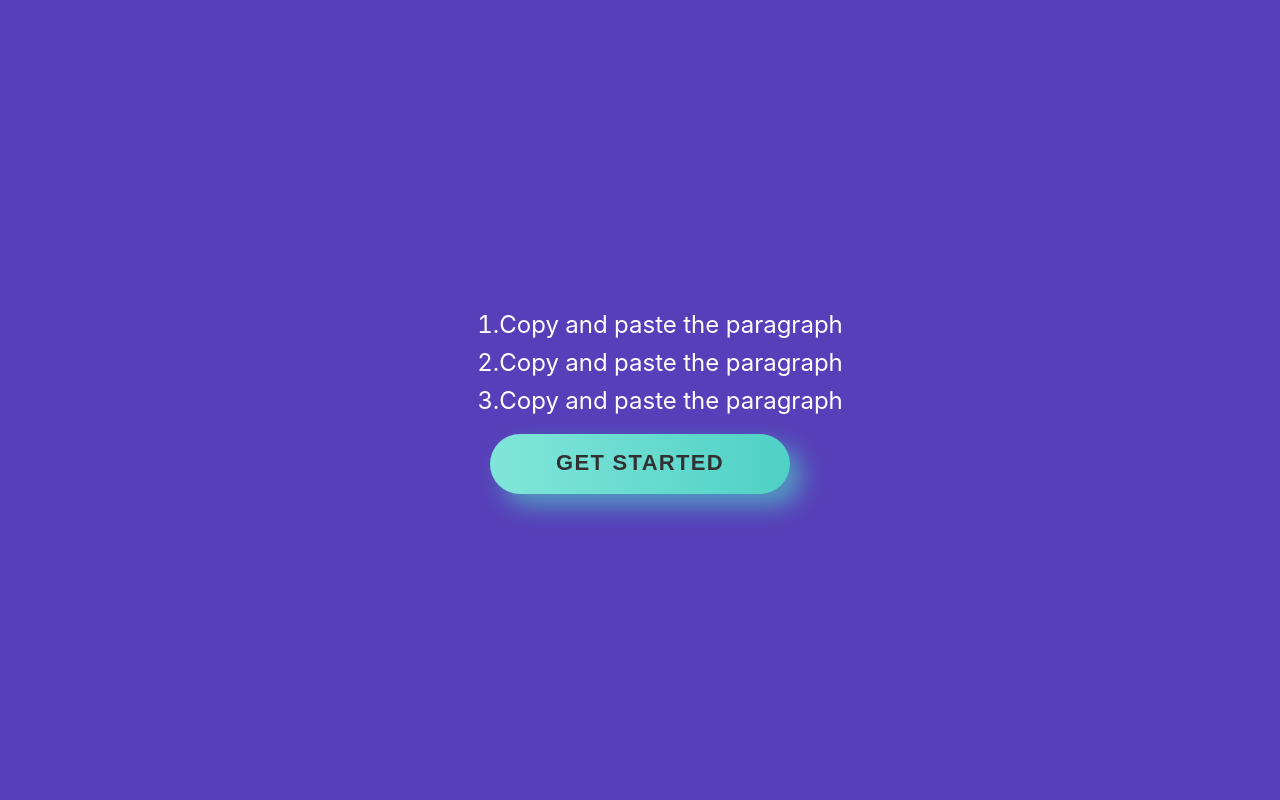
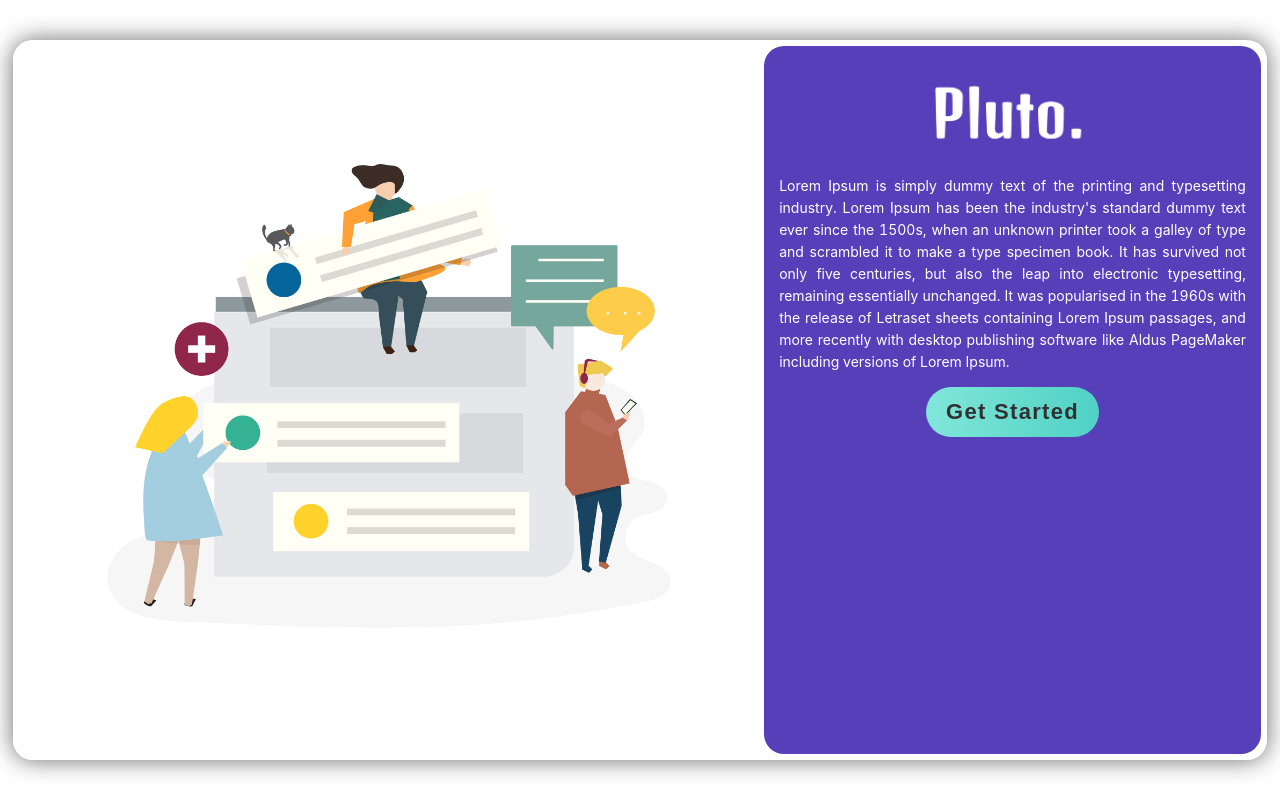
Before and after one commit to SathishSaminathan/pluto, a React (Create React App) app: page / in a window 1280 px wide. Built offline with nearby package versions, Linux system fonts and the light colour scheme.

Commit message:
commit for design

```diff
--- a/src/assets/images/index.js
+++ b/src/assets/images/index.js
@@ -1,3 +1,4 @@
 export const Images = {
   getStarted: require("./getStarted.png"),
+  logo: require("./logo.png"),
 };
--- a/src/constants/ThemeConstants.js
+++ b/src/constants/ThemeConstants.js
@@ -1,3 +1,4 @@
 export const colors = {
   primaryThemeColor: "#573FB9",
+  lightGrey: "#C6CED0",
 };
--- a/src/constants/_ThemeConstants.scss
+++ b/src/constants/_ThemeConstants.scss
@@ -11,4 +11,5 @@ $cardColorPink: #d74680;
 $cardColorSpan: #3c4761;
 $textColor: "#3d5170";
 $darkBlue: "#70bff8";
+$lightGrey:#C6CED0;
 $lightBlue: "#a8e3f3";
--- a/src/screens/GetStarted.js
+++ b/src/screens/GetStarted.js
@@ -1,23 +1,54 @@
 import React from "react";
+import { Row, Col } from "antd";
+import TextArea from "antd/lib/input/TextArea";
+import LottieComponent from "components/shared/LottieComponent";
+import LottieFile from "assets/lottie";
 import "../style.scss";
+import { Images } from "assets/images";
 
 const GetStarted = (props) => {
   console.log("props", props);
   return (
-    <div className="getStartedContainer">
-      <div className="getStarted">
-        <ul className="list">
-          <li>1.Copy and paste the paragraph</li>
-          <li>2.Copy and paste the paragraph</li>
-          <li>3.Copy and paste the paragraph</li>
-        </ul>
-        <div className="wrap">
-          <button className="button" onClick={() => props.history.push("/home")}>
-            Get Started
-          </button>
-        </div>
-      </div>
-    </div>
+    <Row className="getStartedContainer">
+      <Col style={{ width: "98%" }}>
+        <Row className="homeContainer">
+          <Col className="left">
+            <img src={Images.getStarted} />
+          </Col>
+          <Col className="right">
+            <Row>
+              <Col xl={24} style={{ padding: 15 }}>
+                <Col xl={24}>
+                  <img src={Images.logo} />
+                </Col>
+                <Col xl={24}>
+                  <p>
+                    Lorem Ipsum is simply dummy text of the printing and
+                    typesetting industry. Lorem Ipsum has been the industry's
+                    standard dummy text ever since the 1500s, when an unknown
+                    printer took a galley of type and scrambled it to make a
+                    type specimen book. It has survived not only five centuries,
+                    but also the leap into electronic typesetting, remaining
+                    essentially unchanged. It was popularised in the 1960s with
+                    the release of Letraset sheets containing Lorem Ipsum
+                    passages, and more recently with desktop publishing software
+                    like Aldus PageMaker including versions of Lorem Ipsum.
+                  </p>
+                </Col>
+                <Col>
+                  <button
+                    className="button"
+                    onClick={() => props.history.push("/home")}
+                  >
+                    Get Started
+                  </button>
+                </Col>
+              </Col>
+            </Row>
+          </Col>
+        </Row>
+      </Col>
+    </Row>
   );
 };
 
--- a/src/screens/Home.js
+++ b/src/screens/Home.js
@@ -1,11 +1,15 @@
 import React, { Component } from "react";
-import { Row, Col, Button } from "antd";
+import { Row, Col } from "antd";
 import TextArea from "antd/lib/input/TextArea";
 import LottieComponent from "components/shared/LottieComponent";
 import LottieFile from "assets/lottie";
+import { Images } from "assets/images";
 
 export default class Home extends Component {
-  state = { isStopped: true, isPaused: false };
+  constructor(props) {
+    super(props);
+    this.state = { isStopped: true, isPaused: false, answer: null };
+  }
 
   stopAnimation = () => {
     this.setState({
@@ -16,6 +20,19 @@ export default class Home extends Component {
   startAnimation = () => {
     this.setState({ isStopped: false, isPaused: false });
     setTimeout(() => {
+      this.setState({
+        answer: `Lorem Ipsum is simply dummy text of the printing and
+        typesetting industry. Lorem Ipsum has been the industry's
+        standard dummy text ever since the 1500s, when an unknown
+        printer took a galley of type and scrambled it to make a
+        type specimen book. It has survived not only five
+        centuries, but also the leap into electronic typesetting,
+        remaining essentially unchanged. It was popularised in the
+        1960s with the release of Letraset sheets containing Lorem
+        Ipsum passages, and more recently with desktop publishing
+        software like Aldus PageMaker including versions of Lorem
+        Ipsum.`,
+      });
       this.stopAnimation();
     }, 5000);
   };
@@ -23,13 +40,14 @@ export default class Home extends Component {
     this.stopAnimation();
   }
   render() {
+    const { answer } = this.state;
     return (
       <Row className="home">
         <Col style={{ width: "98%" }}>
           <Row className="homeContainer">
             <Col className="left">
               <Col className="cont">
-                <span className="logoName">Pluto</span>
+                <img src={Images.logo} style={{ width: "40%" }} />
               </Col>
               <Col className="cont">
                 <Col className="title">Training data</Col>
@@ -40,7 +58,7 @@ export default class Home extends Component {
                   <TextArea
                     className="textArea"
                     placeholder="feed your data"
-                    autoSize={{ minRows: 13, maxRows: 13 }}
+                    autoSize={{ minRows: 10, maxRows: 10 }}
                   />
                 </Col>
               </Col>
@@ -94,19 +112,7 @@ export default class Home extends Component {
                     <span className="answerTitle">Answer</span>
                   </Col>
                   <Col xl={24}>
-                    <p className="answer">
-                      Lorem Ipsum is simply dummy text of the printing and
-                      typesetting industry. Lorem Ipsum has been the industry's
-                      standard dummy text ever since the 1500s, when an unknown
-                      printer took a galley of type and scrambled it to make a
-                      type specimen book. It has survived not only five
-                      centuries, but also the leap into electronic typesetting,
-                      remaining essentially unchanged. It was popularised in the
-                      1960s with the release of Letraset sheets containing Lorem
-                      Ipsum passages, and more recently with desktop publishing
-                      software like Aldus PageMaker including versions of Lorem
-                      Ipsum.
-                    </p>
+                    {answer && <p className="answer">{answer}</p>}
                   </Col>
                 </Col>
               </Row>
--- a/src/style.scss
+++ b/src/style.scss
@@ -1,8 +1,11 @@
 @import "./constants/_ThemeConstants.scss";
 
 $border_radius: 20px;
+$button_width: 150;
+$button_height: 40;
+
 .getStartedContainer {
-  background-color: $primaryThemeColor;
+  background-color: white;
   height: 100vh;
   width: 100%;
   display: flex;
@@ -10,12 +13,22 @@ $border_radius: 20px;
   justify-content: center;
   // background-image: url('./assets/images/getStarted.png');
   background-size: contain;
-  .getStarted {
-    .list {
-      li {
+  .homeContainer {
+    background-color: white;
+    .left {
+      background-color: white;
+      img {
+        width: 90%;
+      }
+    }
+    .right {
+      background-color: $primaryThemeColor;
+      p {
         color: white;
-        list-style: none;
-        font-size: 1.5rem;
+        text-align: justify;
+      }
+      img {
+        width: 60%;
       }
     }
   }
@@ -60,7 +73,7 @@ $border_radius: 20px;
         background-color: white;
         border-radius: $border_radius;
         padding: 10px;
-        box-shadow: 0 0 25px 0px #00000094;
+        // box-shadow: 0 0 25px 0px #00000094;
       }
       .logoName {
         font-size: 2rem;
@@ -99,6 +112,9 @@ $border_radius: 20px;
     }
     .answer {
       text-align: justify;
+      background-color: $lightGrey;
+      border-radius: $border_radius;
+      padding: 10px;
     }
   }
 }
@@ -111,11 +127,11 @@ $border_radius: 20px;
 }
 
 .button {
-  min-width: 300px;
-  min-height: 60px;
+  min-width: $button_width + px;
+  min-height: $button_height + px;
   font-family: "Nunito", sans-serif;
   font-size: 22px;
-  text-transform: uppercase;
+  // text-transform: uppercase;
   letter-spacing: 1.3px;
   font-weight: 700;
   color: #313133;
@@ -127,19 +143,19 @@ $border_radius: 20px;
   );
   border: none;
   border-radius: 1000px;
-  box-shadow: 12px 12px 24px rgba(79, 209, 197, 0.64);
+  // box-shadow: 12px 12px 24px rgba(79, 209, 197, 0.64);
   transition: all 0.3s ease-in-out 0s;
   cursor: pointer;
   outline: none;
   position: relative;
-  padding: 10px;
+  padding: 8px 20px;
 }
 
 .button::before {
   content: "";
   border-radius: 1000px;
-  min-width: calc(300px + 12px);
-  min-height: calc(60px + 12px);
+  min-width: calc(150px + 12px);
+  min-height: calc(40px + 12px);
   border: 6px solid #00ffcb;
   box-shadow: 0 0 60px rgba(0, 255, 203, 0.64);
   position: absolute;
@@ -159,19 +175,19 @@ button:hover::before {
   opacity: 1;
 }
 
-button::after {
-  content: "";
-  width: 30px;
-  height: 30px;
-  border-radius: 100%;
-  border: 6px solid #00ffcb;
-  position: absolute;
-  z-index: -1;
-  top: 50%;
-  left: 50%;
-  transform: translate(-50%, -50%);
-  animation: ring 1.5s infinite;
-}
+// button::after {
+//   content: "";
+//   width: 30px;
+//   height: 30px;
+//   border-radius: 100%;
+//   border: 6px solid #00ffcb;
+//   position: absolute;
+//   z-index: -1;
+//   top: 50%;
+//   left: 50%;
+//   transform: translate(-50%, -50%);
+//   animation: ring 1.5s infinite;
+// }
 
 button:hover::after {
   animation: none;
```
Also changed, not shown: src/assets/images/getStarted.png, src/assets/images/logo.png (added).
